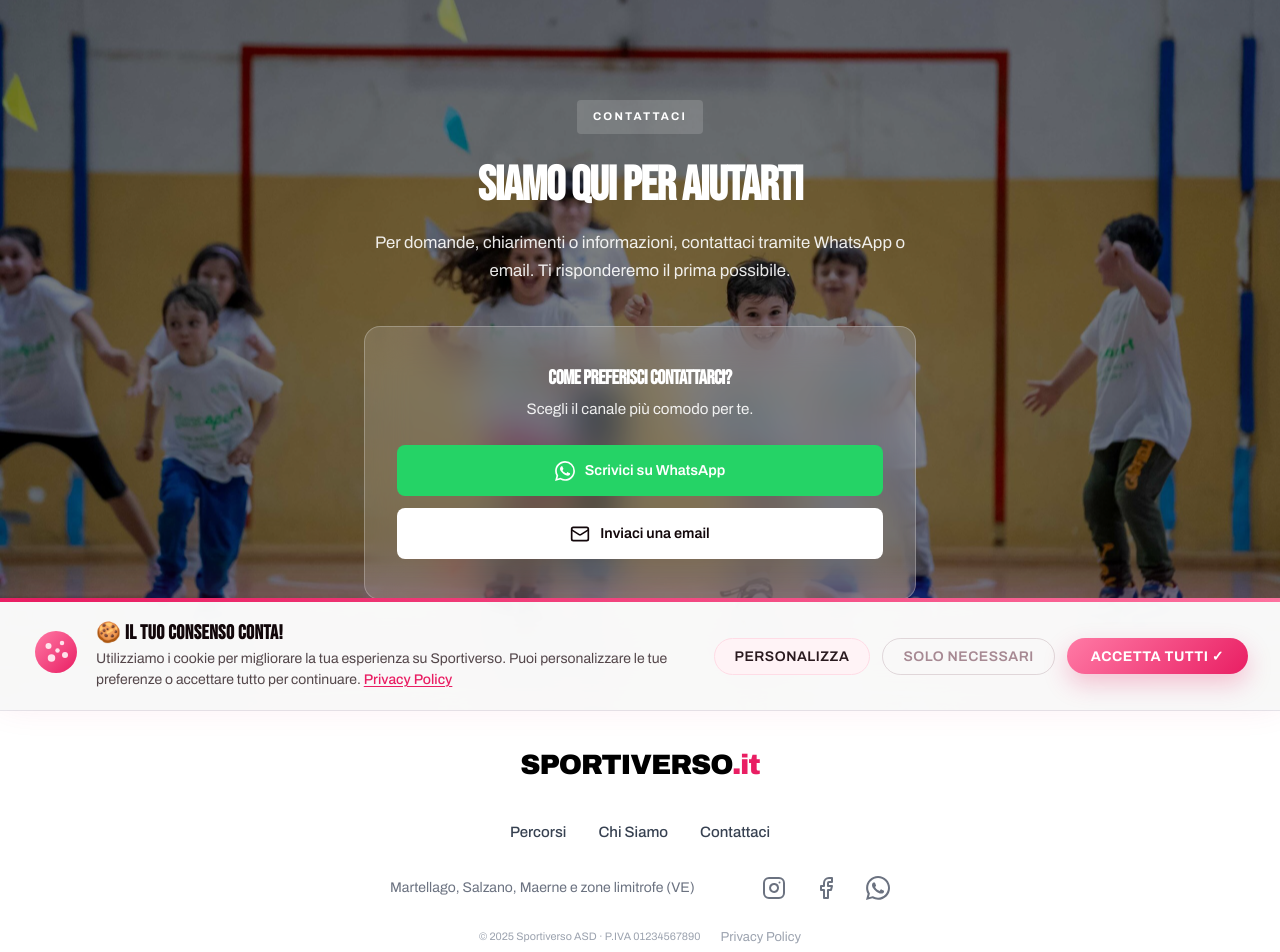
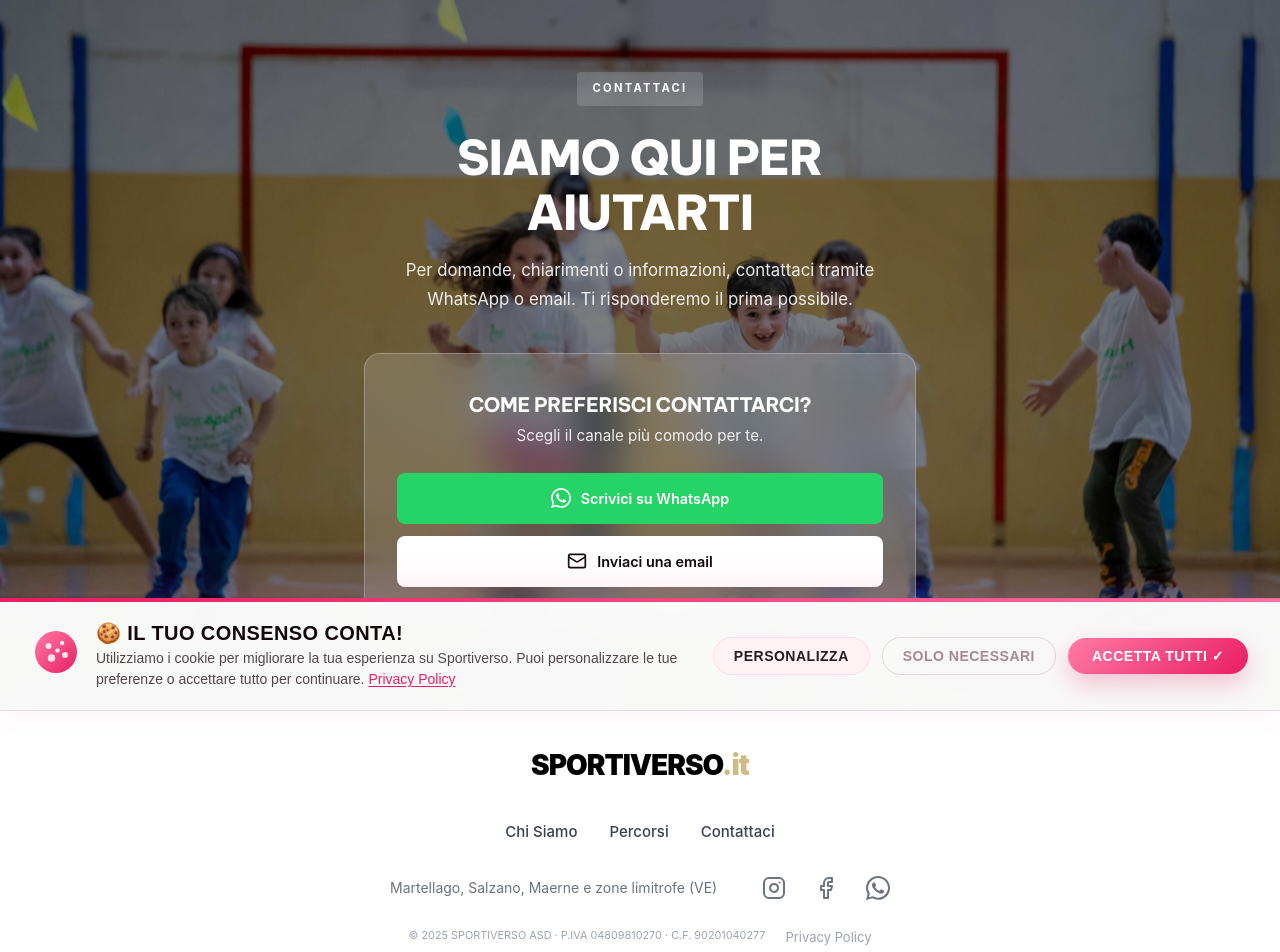
Before and after one commit to GianScala/sportiverso, a Next.js app: page /contatti in a window 1280 px wide. Shown: the part 90-1042 px from the top of the page. Built offline with nearby package versions, Linux system fonts and the light colour scheme.

Commit message:
updated files New

```diff
--- a/app/components/common/Footer.tsx
+++ b/app/components/common/Footer.tsx
@@ -10,8 +10,9 @@ import FacebookIcon from '@/app/icons/FacebookIcon';
 import InstagramIcon from '@/app/icons/InstagramIcon';
 
 // Environment variables for sensitive data
-const PIVA = process.env.NEXT_PUBLIC_PIVA || '01234567890';
-const WHATSAPP_NUMBER = process.env.NEXT_PUBLIC_WHATSAPP_NUMBER || '+393465827369';
+const PIVA = process.env.NEXT_PUBLIC_PIVA || '04809810270';
+const CODICEFISCALE = process.env.NEXT_PUBLIC_CODICEFISCALE || '90201040277';
+const WHATSAPP_NUMBER = process.env.NEXT_PUBLIC_WHATSAPP_NUMBER || '+393514049996';
 
 export default function Footer() {
   const [year, setYear] = useState<number>(new Date().getFullYear());
@@ -31,8 +32,8 @@ export default function Footer() {
 
         {/* Navigation Links */}
         <nav className={styles.links} aria-label="Footer navigation">
+          <Link href="/chi-siamo">Chi Siamo</Link>
           <Link href="/percorsi">Percorsi</Link>
-          <Link href="/chi-siamo">Chi Siamo</Link>
           <Link href="/contatti">Contattaci</Link>
         </nav>
 
@@ -75,7 +76,7 @@ export default function Footer() {
         {/* Legal Information */}
         <div className={styles.legal}>
           <small>
-            © {year} Sportiverso ASD · P.IVA {PIVA}
+            © {year} SPORTIVERSO ASD · P.IVA {PIVA} · C.F. {CODICEFISCALE}
           </small>
           <div className={styles.legalLinks}>
             <Link href="/privacy">Privacy Policy</Link>
--- a/app/components/common/Header.tsx
+++ b/app/components/common/Header.tsx
@@ -13,11 +13,11 @@ import FacebookIcon from "@/app/icons/FacebookIcon";
 import InstagramIcon from "@/app/icons/InstagramIcon";
 import WhatsappIcon from "@/app/icons/WhatsappIcon";
 
-const WHATSAPP_NUMBER = "+393465827369";
+const WHATSAPP_NUMBER = "+393514049996";
 
 const NAV_ITEMS = [
+  { href: "/chi-siamo", label: "CHI SIAMO", icon: <ChiSiamoIcon /> },
   { href: "/percorsi", label: "PERCORSI", icon: <PercorsiIcon /> },
-  { href: "/chi-siamo", label: "CHI SIAMO", icon: <ChiSiamoIcon /> },
   { href: "/contatti", label: "CONTATTACI", icon: <ContattiIcon /> },
 ];
 
--- a/app/components/sezioni/sportiverso-introduzione/Introduzione.tsx
+++ b/app/components/sezioni/sportiverso-introduzione/Introduzione.tsx
@@ -14,10 +14,10 @@ interface IntroduzioneProps {
 }
 
 const Introduzione = ({
-  badge = "Educazione Sportiva in Veneto",
+  badge = "Educazione sportiva per bambini e ragazzi in Veneto",
   title = "Benvenuti nello",
   highlightedTitle = "Sportiverso",
-  subtitle = "Dove il gioco incontra la crescita! Scopri i nostri percorsi educativi pensati per bambini e ragazzi dai 3 ai 14 anni.",
+  subtitle = "SPORTIVERSO ASD è un progetto di educazione sportiva per bambini e ragazzi, attivo in Veneto, che utilizza lo sport come strumento di crescita motoria, emotiva e relazionale.",
   backgroundVideo,
   posterImage,
   showScrollIndicator = true,
--- a/app/contatti/page.tsx
+++ b/app/contatti/page.tsx
@@ -36,7 +36,7 @@ export default function ContattaciPage() {
                 Scrivici su WhatsApp
               </a>
               <a
-                href="mailto:info@sportiverso.it"
+                href="mailto:sportiverso@gmail.com"
                 className={`${styles.btn} ${styles.btnEmail}`}
               >
                 <svg width="20" height="20" viewBox="0 0 24 24" fill="none" stroke="currentColor" strokeWidth="2">
--- a/app/globals.css
+++ b/app/globals.css
@@ -10,8 +10,8 @@
   --border: #ffdce6;
 
   /* Brand (pink accent only — not used as background) */
-  --header-primary: #e91e63;
-  --header-primary-hover: #d81b60;
+  --header-primary: #cfba83;
+  --header-primary-hover: #c1a65e;
   --header-text-light: #ffffff;
   --header-text-dark: #1f2937;
 
@@ -35,7 +35,7 @@
   /* Typography */
   --font-main: "Archivo", -apple-system, BlinkMacSystemFont, "Segoe UI", Roboto,
     sans-serif;
-  --font-display: "Bebas Neue", "Arial Narrow", sans-serif;
+  --font-display: "Be Vietnam Pro", sans-serif;
 }
 
 *,
@@ -114,13 +114,13 @@ h6 {
 
 /* Primary — soft pink gradient */
 .btn-primary {
-  background: linear-gradient(135deg, #ff7aa5, #e91e63);
+  background: linear-gradient(135deg, #cfba83, #c1a65e);
   color: var(--white);
   box-shadow: 0 10px 28px rgba(233, 30, 99, 0.22);
 }
 
 .btn-primary:hover {
-  background: linear-gradient(135deg, #ff6b98, #d81b60);
+  background: linear-gradient(135deg, #cfba83, #c1a65e);
   transform: translateY(-2px);
   box-shadow: 0 14px 36px rgba(216, 27, 96, 0.3);
 }
--- a/app/layout.tsx
+++ b/app/layout.tsx
@@ -18,7 +18,7 @@ export default function RootLayout({
       <head>
         <link rel="preconnect" href="https://fonts.googleapis.com" />
         <link rel="preconnect" href="https://fonts.gstatic.com" crossOrigin="anonymous" />
-        <link href="https://fonts.googleapis.com/css2?family=Bebas+Neue&family=Archivo:wght@400;500;600;700;800;900&display=swap" rel="stylesheet" />
+        <link   href="https://fonts.googleapis.com/css2?family=Be+Vietnam+Pro:wght@400;500;600;700;800;900&display=swap" rel="stylesheet" />
       </head>
       <body>
         <ScrollToTop />
```
Also changed, not shown: 2 other files (tests, documents, lock files or other folders).
